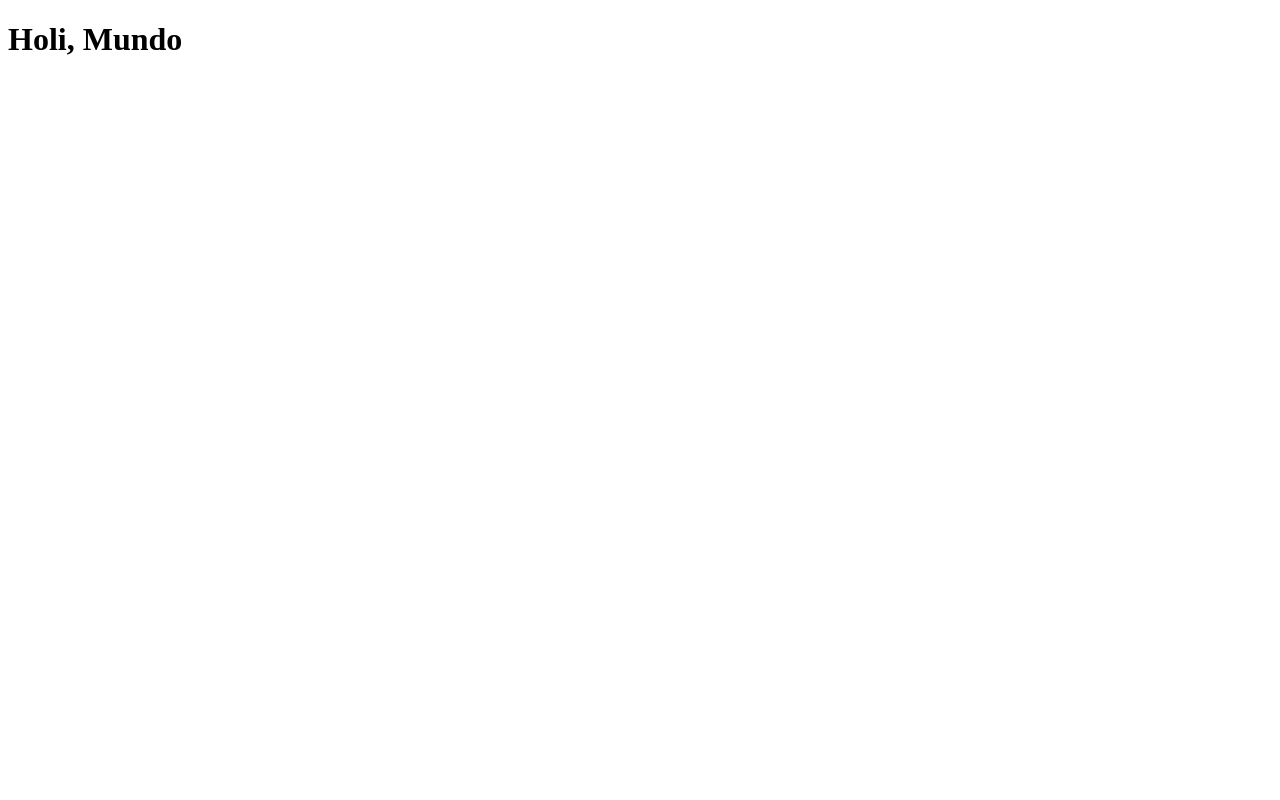
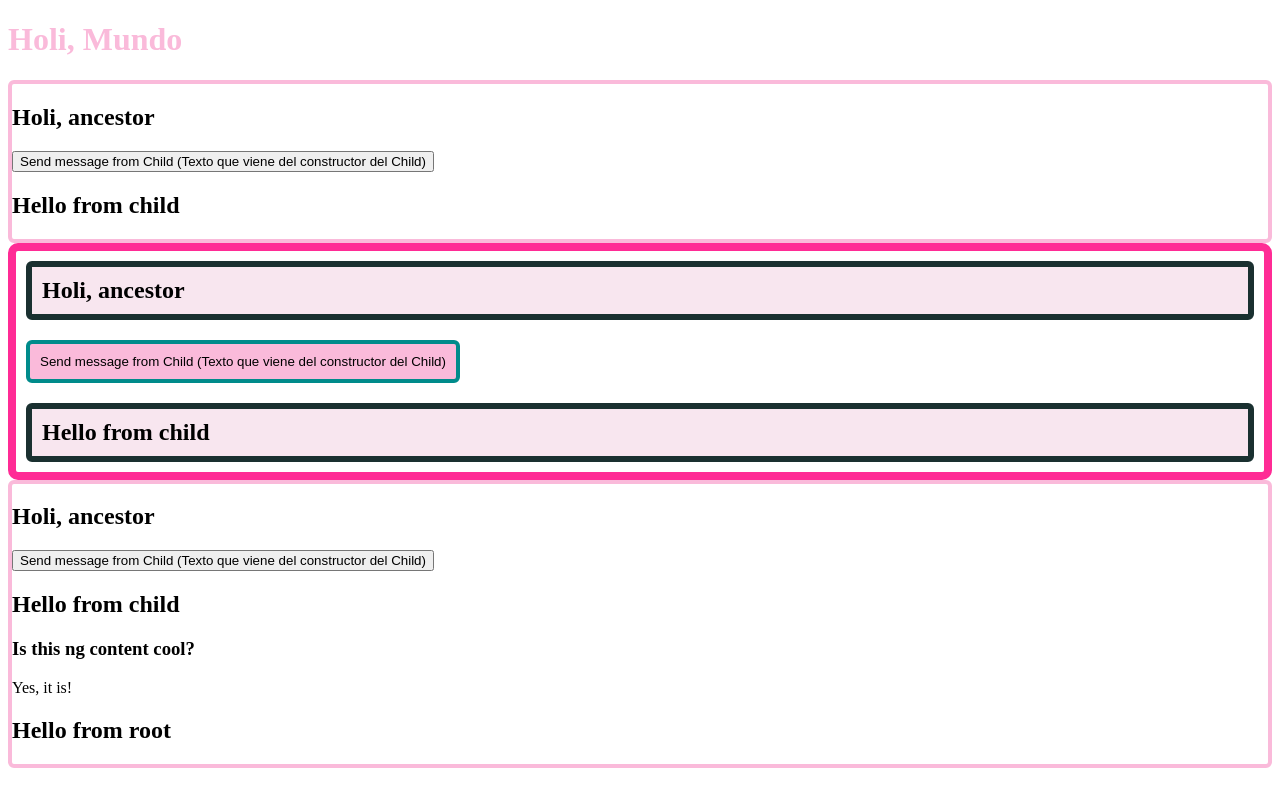
Before and after one commit to adrianaDTS/fcc-ng-test, an Angular app: page / in a window 1280 px wide. Built offline with nearby package versions, Linux system fonts and the light colour scheme.

Commit message:
🤡 Mock basic concepts of Angular

```diff
--- a/src/app/app.component.html
+++ b/src/app/app.component.html
@@ -1,3 +1,7 @@
 <app-hello-world></app-hello-world>
-
-<router-outlet></router-outlet>
+<app-parent></app-parent>
+<app-child>
+  <h3 question>Is this ng content cool?</h3>
+  <p answer>Yes, it is!</p>
+  <h2>Hello from root</h2>
+</app-child>
--- a/src/app/app.component.ts
+++ b/src/app/app.component.ts
@@ -1,10 +1,24 @@
-import { Component } from '@angular/core';
+import { Component, OnDestroy, OnInit } from '@angular/core';
 
 @Component({
   selector: 'app-root',
   templateUrl: './app.component.html',
   styleUrls: ['./app.component.scss']
 })
-export class AppComponent {
-  title = 'fcc-ng-test';
+export class AppComponent implements OnInit, OnDestroy {
+  intervalSub: any;
+
+  ngOnInit() {
+    this.intervalSub = setInterval(() => {
+      console.log('Hello from ngOnInit');
+    }, 1000);
+  }
+
+  ngOnDestroy() {
+    console.log('Hello from ngOnDestroy');
+
+    if (this.intervalSub) {
+      clearInterval(this.intervalSub);
+    }
+  }
 }
--- a/src/app/app.module.ts
+++ b/src/app/app.module.ts
@@ -6,11 +6,15 @@ import { AppRoutingModule } from './app-routing.module';
 // Components
 import { AppComponent } from './app.component';
 import { HelloWorldComponent } from './hello-world.component';
+import { ParentComponent } from './parent/parent.component';
+import { ChildComponent } from './child/child.component';
 
 @NgModule({
   declarations: [
     AppComponent,
-    HelloWorldComponent
+    HelloWorldComponent,
+    ParentComponent,
+    ChildComponent
   ],
   imports: [
     BrowserModule,
--- /dev/null
+++ b/src/app/child/child.component.html
@@ -0,0 +1,13 @@
+<h2>Holi, ancestor</h2>
+<button (click)="sendMessage()">
+  Send message from Child {{ childMessage }}
+</button>
+
+<h2>Hello from child</h2>
+
+<!-- <ng-content> is used anytime you want to inject any kind of HTML into a component.
+ng-content is a placeholder that doesn't create a real DOM element. Each component can have multiple slots.
+Each one can specify a CSS selector that determines with content goes into that slot
+(multi-slot content projection) -->
+<ng-content [question]></ng-content>
+<ng-content [answer]></ng-content>
--- /dev/null
+++ b/src/app/child/child.component.scss
@@ -0,0 +1,44 @@
+/* Use the :host psuedo-class selector to target styles in the element
+that host the component as opposite to target elements inside the component's
+template */
+:host {
+  border: 4px solid #fabada;
+  border-radius: 6px;
+  display: block;
+}
+
+/* We can style host' styles with a given selector by using the function form
+as the following: */
+:host(.active) {
+  border: 8px solid #ff2b95;
+  border-radius: 10px;
+}
+
+/* Sometimes is useful to apply styles based on some condition outside of the component view.
+e.g: a CSS theme class can be applied to the document body element, and you want to change how
+the component looks based on that */
+/* In this case, all h2 elements inside the component will use this style only if
+ancestor element has the CSS class "theme-light" */
+:host-context(.theme-light) button {
+  background-color: #fabada;
+  border-radius: 6px;
+  border: darkcyan 4px solid;
+  appearance: none;
+  padding: 10px;
+  margin: 10px;
+  transition: all 1s ease;
+  cursor: pointer;
+}
+
+:host-context(.theme-light) button:hover {
+  background-color: #8f064a;
+  color: white;
+}
+
+:host-context(.theme-light) h2 {
+  background-color: #f8e6ef;
+  border-radius: 6px;
+  border: rgb(26, 48, 48) 6px solid;
+  padding: 10px;
+  margin: 10px;
+}
--- /dev/null
+++ b/src/app/child/child.component.ts
@@ -0,0 +1,25 @@
+import { Component, OnInit, Input, Output, EventEmitter } from '@angular/core';
+
+@Component({
+  selector: 'app-child',
+  templateUrl: './child.component.html',
+  styleUrls: ['./child.component.scss']
+})
+export class ChildComponent implements OnInit {
+  @Input() childMessage: string;
+  @Output() messageEvent = new EventEmitter;
+
+  message: string = 'Message from child through ViewChild';
+
+  constructor() {
+    this.childMessage = '(Texto que viene del constructor del Child)';
+  }
+
+  ngOnInit(): void {
+  }
+
+  sendMessage() {
+    this.messageEvent.emit('Vengo del method \'sendMessage\' en el Child');
+  }
+
+}
--- a/src/app/hello-world.component.ts
+++ b/src/app/hello-world.component.ts
@@ -1,11 +1,19 @@
-import { Component } from "@angular/core";
+import { Component, ViewEncapsulation } from "@angular/core";
 
 /* Component is a decorator that marks the class as an ng component
 (provides metadata that decides how the component is used at runtime) */
 @Component({
   selector: 'app-hello-world',
   template: '<h1>{{title}}</h1>',
-  styles: [`h1 {}`]
+  styles: [`h1 {color: #fabada}`],
+
+  /* The previous styles apply only to this component (not to child nor parent)
+  By default ViewEncapsulation is setted to "Emulated", and emulates the behavior
+  of the shadow DOM, by preprocessing and renaming CSS code to effectively scope
+  the CSS to the component's view.
+  To remove these additional CSS selector we need to set encapsulation to 'none' and
+  and styles will be applied globally */
+  encapsulation: ViewEncapsulation.None,
 })
 
 export class HelloWorldComponent {
--- /dev/null
+++ b/src/app/parent/parent.component.html
@@ -0,0 +1,7 @@
+<!-- <app-child [childMessage]="'Vengo del template del Parent'"></app-child> -->
+
+<app-child (messageEvent)="receiveMessage($event)"></app-child>
+
+<div class="theme-light">
+  <app-child class="active"></app-child>
+</div>
--- /dev/null
+++ b/src/app/parent/parent.component.ts
@@ -0,0 +1,25 @@
+import { Component, OnInit, AfterViewInit, ViewChild } from '@angular/core';
+import { ChildComponent } from '../child/child.component';
+
+@Component({
+  selector: 'app-parent',
+  templateUrl: './parent.component.html',
+  styleUrls: ['./parent.component.scss']
+})
+export class ParentComponent implements OnInit {
+  @ViewChild(ChildComponent) child: any;
+
+  constructor() { }
+
+  ngOnInit(): void {
+  }
+
+  receiveMessage(msg: string) {
+    alert(msg);
+  }
+
+  ngAfterViewInit() {
+    alert(this.child.message);
+  }
+
+}
```
Also changed, not shown: tsconfig.json (+3 -5 lines), src/app/parent/parent.component.scss (added), 2 other files (tests, documents, lock files or other folders).
